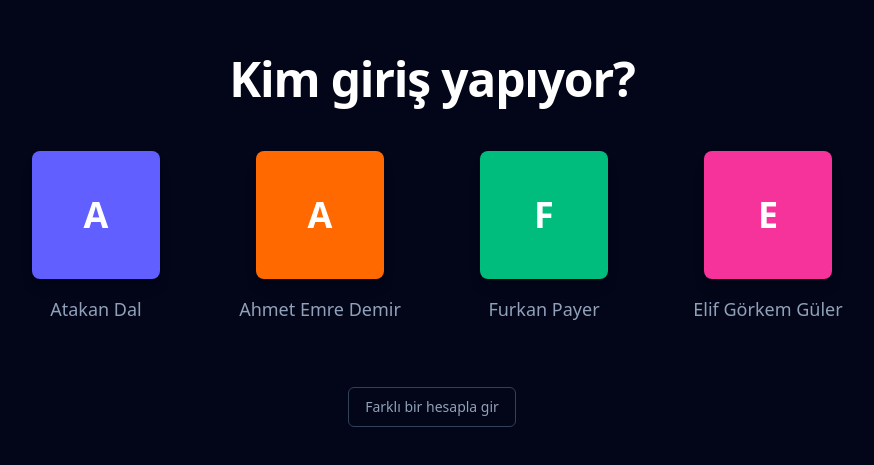
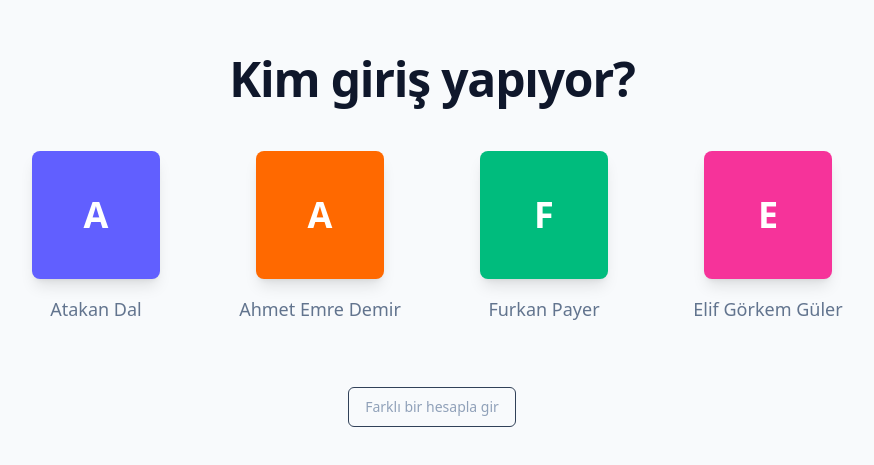
Before and after one commit to atkndl/Tatable, a Next.js app: page / in a window 1280 px wide. Shown: the part 159-624 px from the top of the page, without its empty margins (208-1082 px from the left). Built offline with nearby package versions, Linux system fonts and the light colour scheme; no server answers.

Commit message:
Switch Auth background to white and fix contrast

```diff
--- a/components/auth/Auth.tsx
+++ b/components/auth/Auth.tsx
@@ -125,8 +125,8 @@ export default function Auth() {
 
     if (mode === 'profiles') {
         return (
-            <div className="min-h-screen flex flex-col items-center justify-center bg-slate-950 p-4 animate-fade-in">
-                <h1 className="text-3xl md:text-5xl font-bold text-white mb-12 tracking-tight">Kim giriş yapıyor?</h1>
+            <div className="min-h-screen flex flex-col items-center justify-center bg-slate-50 p-4 animate-fade-in">
+                <h1 className="text-3xl md:text-5xl font-bold text-slate-900 mb-12 tracking-tight">Kim giriş yapıyor?</h1>
 
                 <div className="grid grid-cols-2 md:grid-cols-4 gap-6 md:gap-8 max-w-4xl w-full px-4">
                     {PROFILES.map((profile) => (
@@ -142,7 +142,7 @@ export default function Auth() {
                             )}>
                                 {profile.name.charAt(0)}
                             </div>
-                            <span className="text-slate-400 group-hover:text-white text-lg font-medium transition-colors text-center">
+                            <span className="text-slate-500 group-hover:text-slate-900 text-lg font-medium transition-colors text-center">
                                 {profile.name}
                             </span>
                         </button>
```
